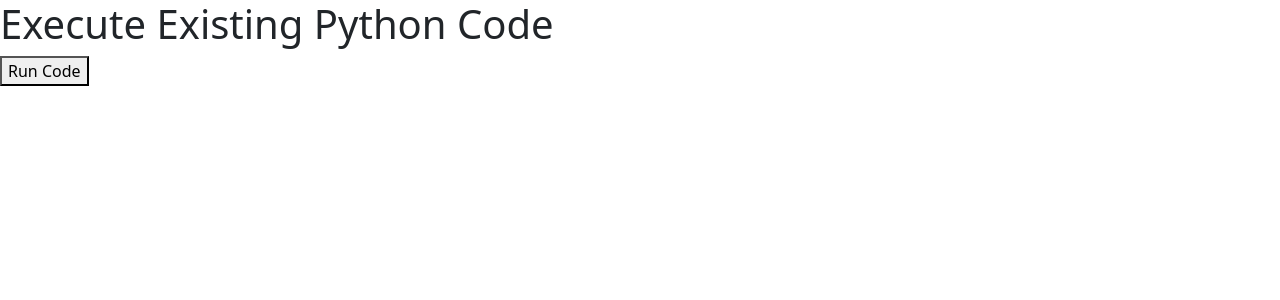
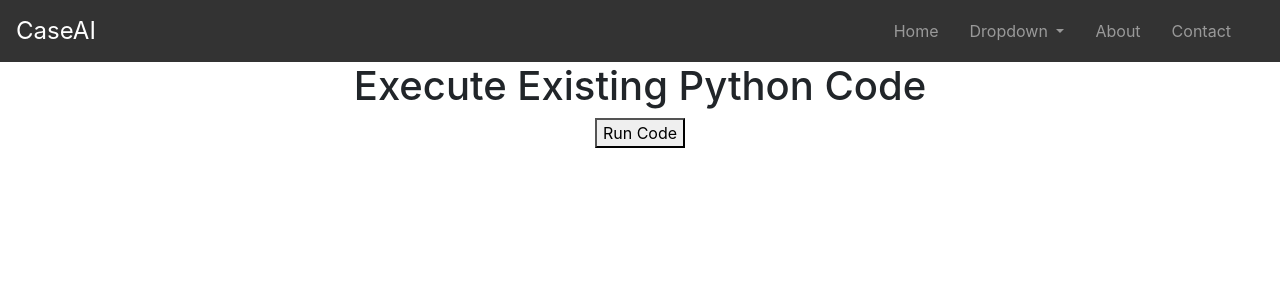
Before and after one commit to AlperErg/caseAI, a Flask app: page / in a window 1280 px wide. Shown: the top 300 px of the page. Run offline with Flask 3, Linux system fonts and the light colour scheme; some libraries are stand-ins or nearby versions.

Commit message:
Web interface WIP, stop for the flaskapp needed

```diff
--- a/templates/index.html
+++ b/templates/index.html
@@ -4,13 +4,94 @@
     <meta http-equiv="Content-Type" content="text/html; charset=iso-8859-1">
     <meta name="viewport" content="width=device-width, initial-scale=1.0">
     <title>Execute Python Code</title>
-    <link href="https://cdn.jsdelivr.net/npm/bootstrap@5.3.0/dist/css/bootstrap.min.css" rel="stylesheet" integrity="sha384-9ndCyUaIbzAi2FUVXJi0CjmCapSmO7SnpJef0486qhLnuZ2cdeRhO02iuK6FUUVM" crossorigin="anonymous">
-    <script src="https://cdn.jsdelivr.net/npm/bootstrap@5.3.0/dist/js/bootstrap.bundle.min.js" integrity="sha384-geWF76RCwLtnZ8qwWowPQNguL3RmwHVBC9FhGdlKrxdiJJigb/j/68SIy3Te4Bkz" crossorigin="anonymous" type="text/javascript"></script>
+    <link rel="stylesheet" href="https://maxcdn.bootstrapcdn.com/bootstrap/4.5.2/css/bootstrap.min.css">
+    <link rel="stylesheet" href="https://cdn.jsdelivr.net/npm/bootstrap-icons@1.11.1/font/bootstrap-icons.css">
+    <link rel="stylesheet" href="https://cdnjs.cloudflare.com/ajax/libs/font-awesome/6.3.0/css/all.min.css">
+    <style>
+        /* Add your custom styles here */
+        .navbar {
+            background-color: #333;
+        }
+
+        .navbar-brand {
+            color: #fff;
+            font-size: 24px;
+        }
+
+        .navbar-toggler-icon {
+            background-color: #fff;
+        }
+
+        .navbar-nav {
+            margin-right: 10px;
+        }
+
+        .navbar-nav .nav-item {
+            margin-right: 15px;
+        }
+
+        /* Add your custom animation styles here */
+        .dropdown-menu {
+            animation: fadeInDown 0.5s;
+        }
+
+        @keyframes fadeInDown {
+            0% {
+                opacity: 0;
+                transform: translateY(-10px);
+            }
+            100% {
+                opacity: 1;
+                transform: translateY(0);
+            }
+        }
+    </style>
 </head>
 <body>
-    <h1>Execute Existing Python Code</h1>
-    <button id="executeButton">Run Code</button>
-    <p id="resultMessage"></p>
+    <!--Header with Bootstrap-->
+    <nav class="navbar navbar-expand-lg navbar-dark">
+        <a class="navbar-brand" href="#">CaseAI</a>
+        <button class="navbar-toggler" type="button" data-toggle="collapse" data-target="#navbarNav" aria-controls="navbarNav" aria-expanded="false" aria-label="Toggle navigation">
+            <span class="navbar-toggler-icon"></span>
+        </button>
+        <div class="collapse navbar-collapse" id="navbarNav">
+            <ul class="navbar-nav ml-auto">
+                <li class="nav-item">
+                    <a class="nav-link" href="#">Home</a>
+                </li>
+                <li class="nav-item dropdown">
+                    <a class="nav-link dropdown-toggle" href="#" id="navbarDropdownMenuLink" data-toggle="dropdown" aria-haspopup="true" aria-expanded="false">
+                        Dropdown
+                    </a>
+                    <div class="dropdown-menu" aria-labelledby="navbarDropdownMenuLink">
+                        <a class="dropdown-item" href="#">Option 1</a>
+                        <a class="dropdown-item" href="#">Option 2</a>
+                        <a class="dropdown-item" href="#">Option 3</a>
+                    </div>
+                </li>
+                <li class="nav-item">
+                    <a class="nav-link" href="#">About</a>
+                </li>
+                <li class="nav-item">
+                    <a class="nav-link" href="#">Contact</a>
+                </li>
+            </ul>
+        </div>
+    </nav>
+
+    <!--Body-->
+
+    </div>
+    <div class="container h-100">
+        <!-- Center content both horizontally and vertically -->
+        <div class="row h-100 justify-content-center align-items-center">
+            <div class="col-md-10 text-center">
+                <h1>Execute Existing Python Code</h1>
+                <button id="executeButton">Run Code</button>
+                <p id="resultMessage"></p>
+            </div>
+        </div>
+    </div>
 
     <script>
         document.getElementById('executeButton').addEventListener('click', function() {
@@ -25,5 +106,8 @@
                 });
         });
     </script>
+     <script src="https://code.jquery.com/jquery-3.5.1.slim.min.js"></script>
+     <script src="https://cdn.jsdelivr.net/npm/@popperjs/core@2.5.4/dist/umd/popper.min.js"></script>
+     <script src="https://maxcdn.bootstrapcdn.com/bootstrap/4.5.2/js/bootstrap.min.js"></script>
 </body>
 </html>
```
Also changed, not shown: index.css (deleted).
